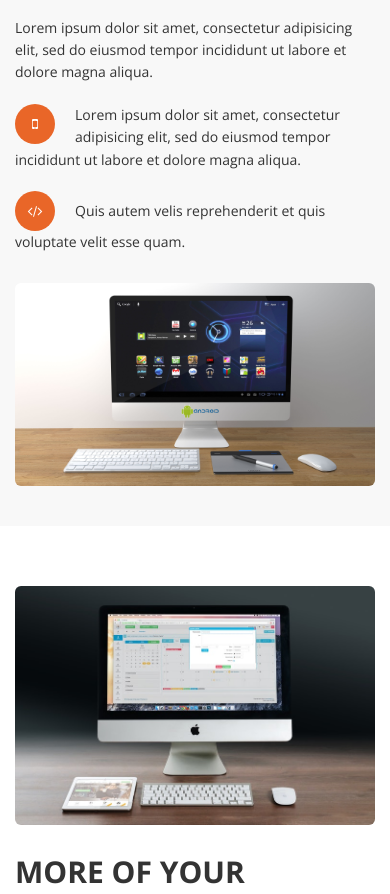
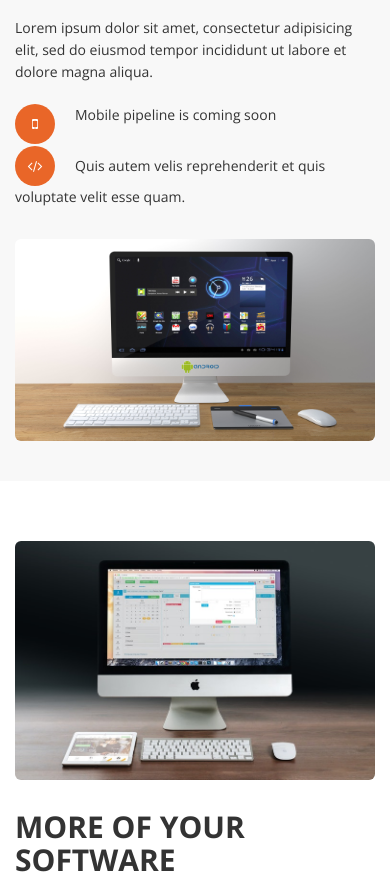
Before and after one commit to dhanunjayaakula/Demo, a plain HTML site: page index.html in a window 390 px wide. Shown: the part 1731-2625 px from the top of the page. Drawn offline with nearby package versions, Linux system fonts and the light colour scheme.

Commit message:
Adding changes to mobile

```diff
--- a/index.html
+++ b/index.html
@@ -95,8 +95,7 @@
 						<h2 class="text-uppercase">Our Software Features</h2>
 						<p>Lorem ipsum dolor sit amet, consectetur adipisicing elit, sed do eiusmod tempor incididunt ut labore et dolore
 							magna aliqua.</p>
-						<p><span><i class="fa fa-mobile"></i></span>Lorem ipsum dolor sit amet, consectetur adipisicing elit, sed do
-							eiusmod tempor incididunt ut labore et dolore magna aliqua.</p>
+						<p><span><i class="fa fa-mobile"></i></span>Mobile pipeline is coming soon</p>
 						<p><i class="fa fa-code"></i>Quis autem velis reprehenderit et quis voluptate velit esse quam.</p>
 					</div>
 					<div class="col-md-6 wow fadeInRight" data-wow-delay="0.6s">
```
